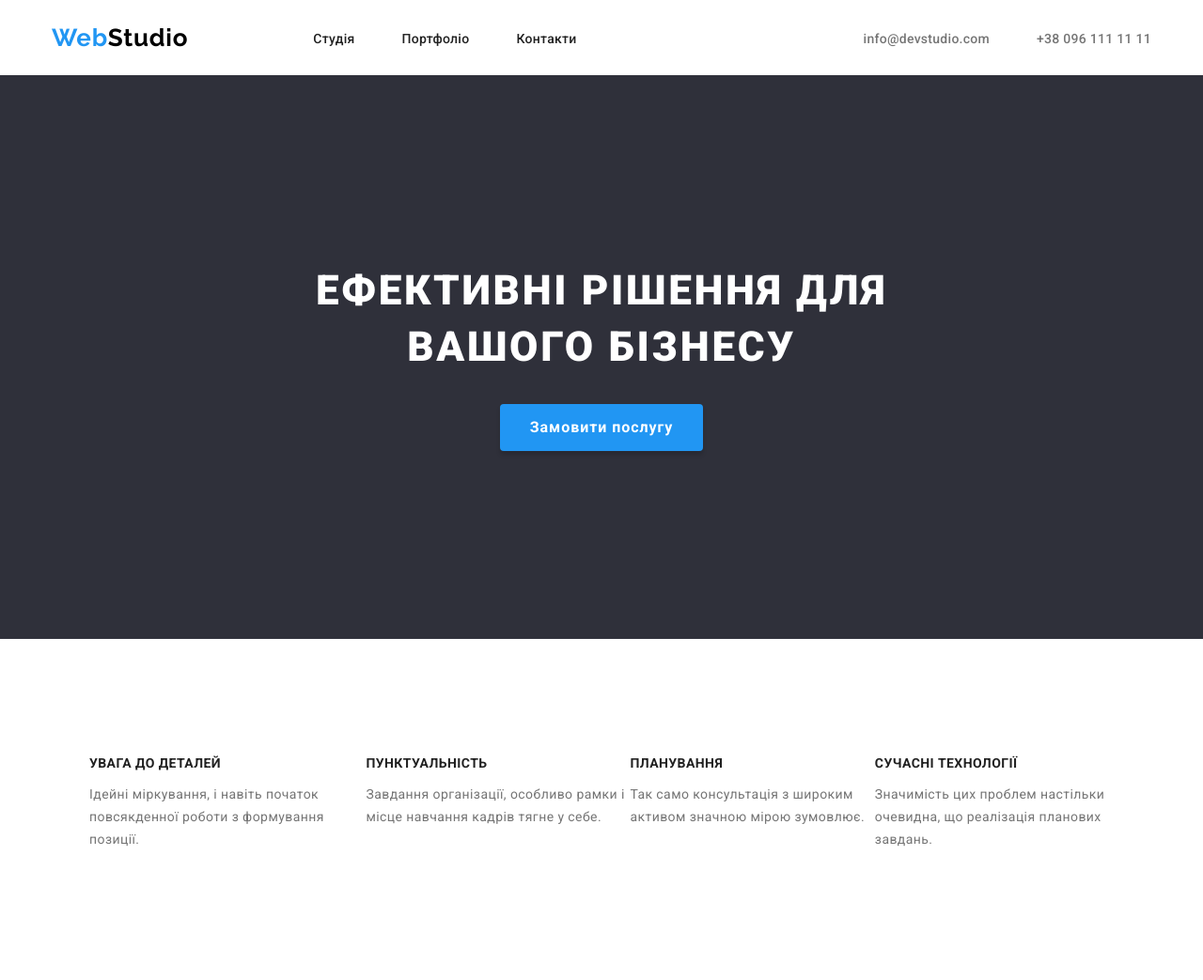
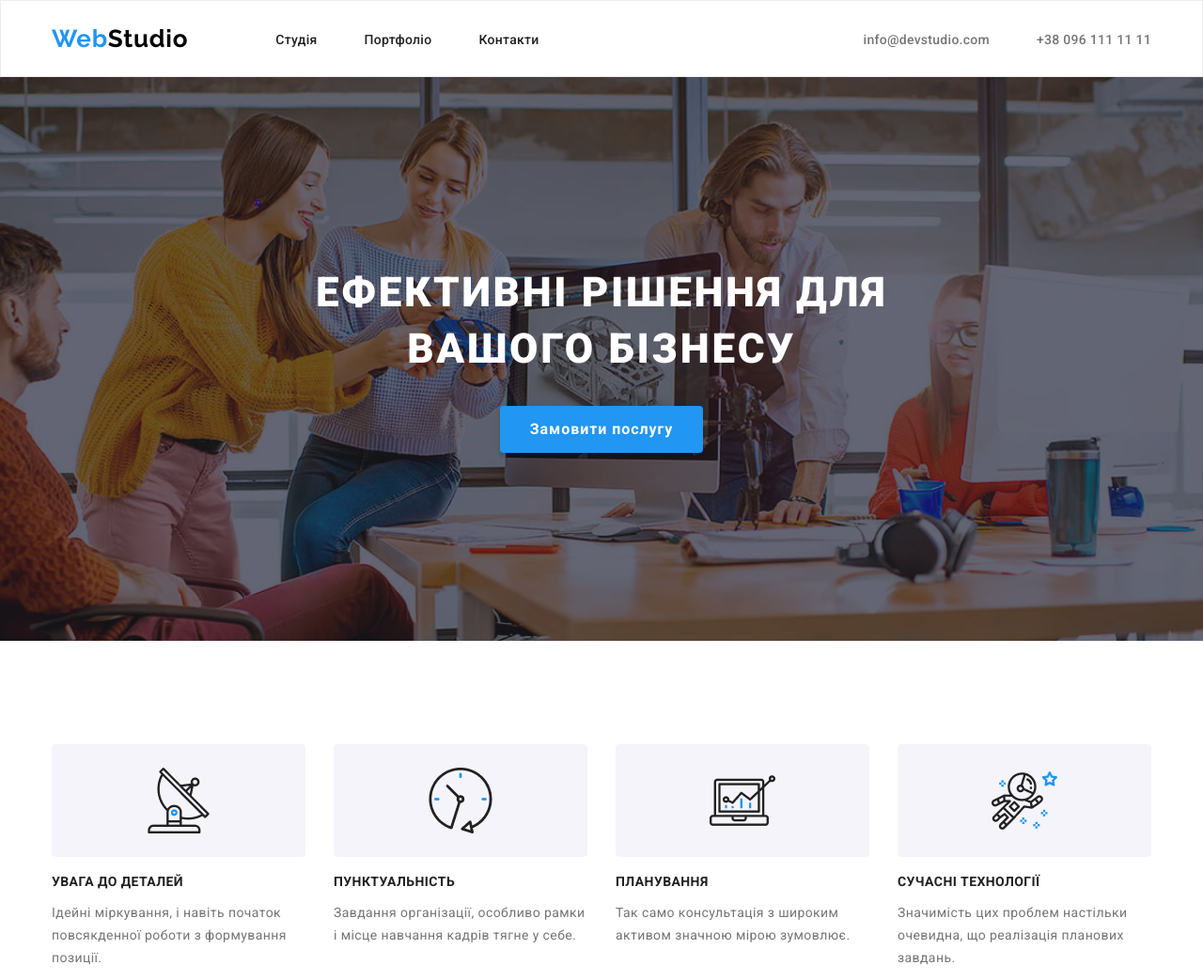
Before and after one commit to martaTatchyn/WebStudio, a plain HTML site: page index.html in a window 1280 px wide. Shown: the top 1043 px of the page at 94% size. Drawn offline with nearby package versions, Linux system fonts and the light colour scheme.

Commit message:
background

```diff
--- a/css/style.css
+++ b/css/style.css
@@ -2,6 +2,10 @@
 
 body {
   font-family: Roboto;
+}
+
+ul {
+  padding: 0;
 }
 
 .header-logo {
@@ -12,8 +16,9 @@ letter-spacing: 0.03em;
 color: #2196f3;
 }
 
-header {
+.header {
   height: 80px;
+  border: 1px solid #ececec;
 }
 
 .Studio {
@@ -74,8 +79,14 @@ letter-spacing: 0.02em;
 color: #2196f3;
 }
 
+.gradient {
+  background-color: rgba(47, 48, 58, 0.4);
+  margin: 0 auto;
+height: 600px;
+}
+
 .big {
-background: #2f303a;
+background: url(../w1/people.png) center/cover no-repeat;
 margin: 0 auto;
 height: 600px;
 }
@@ -129,8 +140,10 @@ color: #212121;
   justify-content: space-between;
 }
 
-.paragrafs-item {
+.paragrafs-item{
   list-style: none;
+  width: 270px;
+height: 248px;
 }
 
 .paragrafs-paragraf {
@@ -139,11 +152,6 @@ font-size: 14px;
 line-height: 171%;
 letter-spacing: 0.03em;
 color: #757575;
-}
-
-
-.gallery {
-  padding-bottom: 94px;
 }
 
 .gallery-list {
@@ -169,7 +177,9 @@ height: 294px;
 }
 
 .team {
+  background: #f5f4fa;
   padding-bottom: 94px;
+  padding-top: 94px;
 }
 
 .team-title {
@@ -178,6 +188,7 @@ font-size: 36px;
 letter-spacing: 0.03em;
 text-align: center;
 color: #212121;
+margin: 0;
 }
 
 .team-list {
--- a/index.html
+++ b/index.html
@@ -30,15 +30,18 @@
     </header>
     <main>
       <section class="big">
+       <div class="gradient">
        <div class="container">
         <h1 class="big-title">Ефективні рішення для вашого бізнесу</h1>
         <button class="big-button">Замовити послугу</button>
+       </div>
        </div>
       </section>
       <section class="paragrafs">
         <div class="container">
          <ul class="paragrafs-list">
           <li class="paragrafs-item">
+            <img src="./w1/antenna.png" alt="antenna" class="paragrafs-image" width="270px" height="120px">
             <h3 class="paragrafs-title">УВАГА ДО ДЕТАЛЕЙ</h3>
           <p class="paragrafs-paragraf">
             Ідейні міркування, і навіть початок повсякденної роботи з формування
@@ -46,6 +49,7 @@
           </p>
           </li>
         <li class="paragrafs-item">
+          <img src="./w1/clock.png" alt="clock" class="paragrafs-image" width="270px" height="120px">
           <h3 class="paragrafs-title">ПУНКТУАЛЬНІСТЬ</h3>
           <p class="paragrafs-paragraf">
             Завдання організації, особливо рамки і місце навчання кадрів тягне у
@@ -53,10 +57,12 @@
           </p>
         </li>
          <li class="paragrafs-item">
+          <img src="./w1/graph.png" alt="graph" class="paragrafs-image" width="270px" height="120px">
           <h3 class="paragrafs-title">ПЛАНУВАННЯ</h3>
           <p class="paragrafs-paragraf">Так само консультація з широким активом значною мірою зумовлює.</p>
          </li>
          <li class="paragrafs-item">
+          <img src="./w1/astronavt.png" alt="astronavt" class="paragrafs-image" width="270px" height="120px">
            <h3 class="paragrafs-title">СУЧАСНІ ТЕХНОЛОГІЇ</h3>
           <p class="paragrafs-paragraf">Значимість цих проблем настільки очевидна, що реалізація планових
             завдань.
```
Also changed, not shown: w1/antenna.png (added), w1/astronavt.png (added), w1/clock.png (added), w1/graph.png (added), w1/people.png (added).
